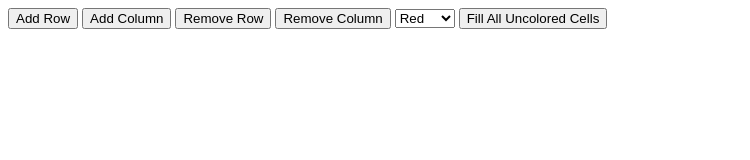
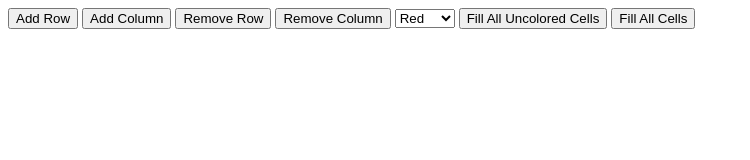
Before and after one commit to darrenzhang2000/Assignment5, a plain HTML site: page index.html in a window 1280 px wide. Shown: the whole page, without its empty margins (0-750 px from the left). Drawn offline with Linux system fonts and the light colour scheme.

Commit message:
Add fill all cells, closes #8

```diff
--- a/functions.js
+++ b/functions.js
@@ -64,3 +64,14 @@ function fillAllUncoloredCells() {
         uncoloredCells[i].classList.toggle("NoColor");
     }
 }
+
+// User Story No. 8 - fill all cells with the currently selected color
+function fillAllCells() {
+    let allCells = document.querySelectorAll("td");
+    for(let i = 0; i < allCells.length; i++){
+        allCells[i].style.backgroundColor = color;
+        if(allCells[i].classList.contains("NoColor")) {
+            allCells[i].classList.toggle("NoColor");
+        }
+    }
+}
--- a/index.html
+++ b/index.html
@@ -17,6 +17,7 @@
             <option value="blue">Blue</option>
         </select>
         <button onclick="fillAllUncoloredCells()">Fill All Uncolored Cells</button> <!-- User Story No. 7-->
+        <button onclick="fillAllCells()">Fill All Cells</button> <!-- User Story No. 8-->
     </div>
 
 
```
